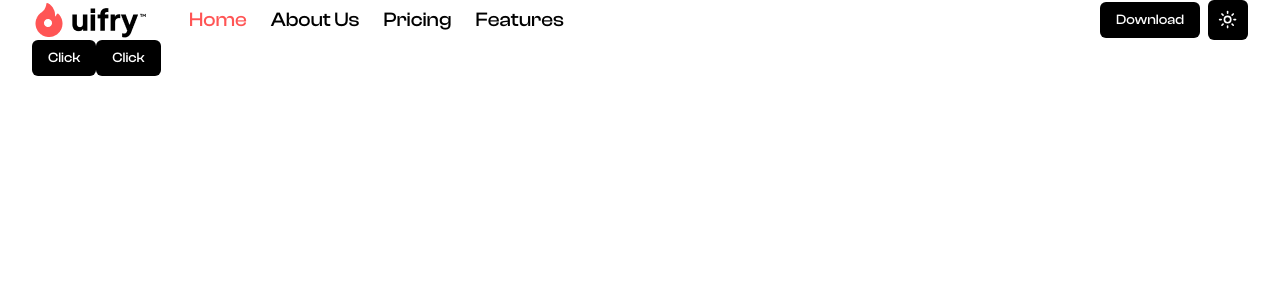
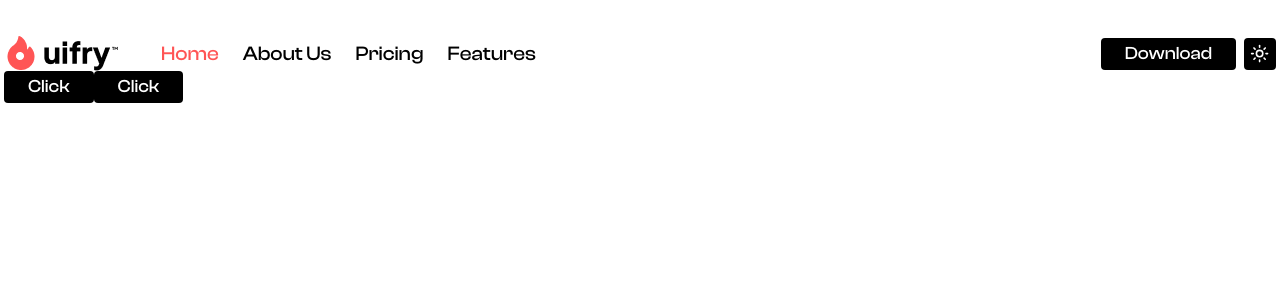
Before and after one commit to saiful7778/uifry, a Next.js app: page / in a window 1280 px wide. Shown: the top 300 px of the page. Built offline with nearby package versions, Linux system fonts and the light colour scheme.

Commit message:
update style

```diff
--- a/package.json
+++ b/package.json
@@ -9,11 +9,13 @@
     "lint": "next lint"
   },
   "dependencies": {
+    "@radix-ui/react-dropdown-menu": "^2.0.6",
     "@radix-ui/react-slot": "^1.0.2",
     "class-variance-authority": "^0.7.0",
     "clsx": "^2.1.1",
     "lucide-react": "^0.381.0",
     "next": "14.2.3",
+    "next-themes": "^0.3.0",
     "react": "^18",
     "react-dom": "^18",
     "tailwind-merge": "^2.3.0",
--- a/src/app/globals.css
+++ b/src/app/globals.css
@@ -33,6 +33,10 @@
 
     --accent: #ffffff;
     --accent-foreground: #000000;
+
+    --border: #ffffff;
+    --input: #ffffff;
+    --ring: #ffffff;
   }
 }
 
@@ -41,6 +45,6 @@
     @apply border-border;
   }
   body {
-    @apply bg-background text-foreground font-clash-display;
+    @apply bg-background text-foreground font-clash-display md:my-8 p-1;
   }
 }
--- a/src/lib/styles/buttonVariants.ts
+++ b/src/lib/styles/buttonVariants.ts
@@ -1,7 +1,7 @@
 import { cva } from "class-variance-authority";
 
 const buttonVariants = cva(
-  "inline-flex items-center justify-center active:focus:scale-95 whitespace-nowrap rounded-md text-sm font-medium ring-offset-background transition-colors focus-visible:outline-none focus-visible:ring-2 focus-visible:ring-ring focus-visible:ring-offset-2 disabled:pointer-events-none disabled:opacity-50",
+  "inline-flex items-center text-lg justify-center active:focus:scale-95 whitespace-nowrap rounded-sm font-medium ring-offset-background transition-colors focus-visible:outline-none focus-visible:ring-2 focus-visible:ring-ring focus-visible:ring-offset-2 disabled:pointer-events-none disabled:opacity-50",
   {
     variants: {
       variant: {
@@ -9,10 +9,8 @@ const buttonVariants = cva(
         ghost: "hover:bg-accent hover:text-accent-foreground",
       },
       size: {
-        default: "h-9 px-4 py-2",
-        sm: "h-7 rounded-md px-3",
-        lg: "h-11 rounded-md px-8",
-        icon: "h-10 w-10",
+        default: "h-8 px-6 py-2",
+        icon: "size-8",
       },
     },
     defaultVariants: {
--- a/tailwind.config.ts
+++ b/tailwind.config.ts
@@ -11,10 +11,6 @@ const config = {
   theme: {
     container: {
       center: true,
-      padding: "2rem",
-      screens: {
-        "2xl": "1400px",
-      },
     },
     extend: {
       fontFamily: {
```
Also changed, not shown: 1 other file (tests, documents, lock files or other folders).
